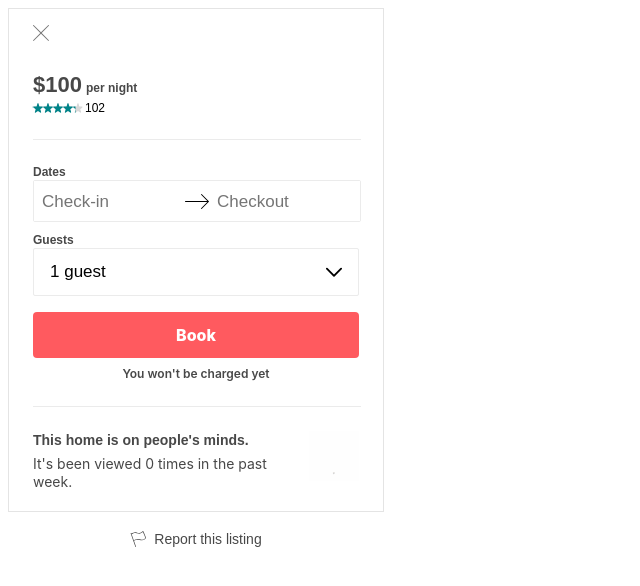
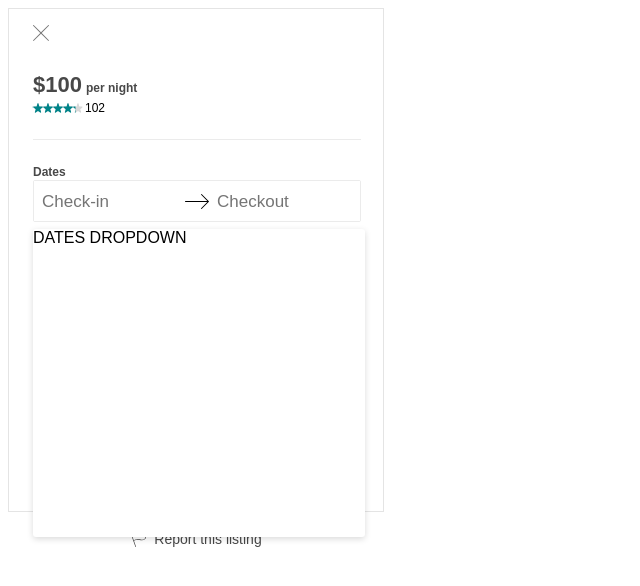
Before and after one commit to sky-bnb/component-booking-gi, a React app: page / in a window 1280 px wide. Shown: the top 586 px of the page, without its empty margins (0-640 px from the left). Built offline with nearby package versions, Linux system fonts and the light colour scheme.

Commit message:
adds blank DatesDropdown

```diff
--- a/src/components/Booking.jsx
+++ b/src/components/Booking.jsx
@@ -37,7 +37,7 @@ class Booking extends React.Component {
       numReviews: 102,
       numViews: 0,
       rating: 4.3,
-      isCheckinOpen: false,
+      isCheckinOpen: true,
       isCheckoutOpen: false,
       isGuestsOpen: false,
       numAdults: 0,
@@ -71,7 +71,7 @@ class Booking extends React.Component {
 
   render() {
     const {
-      numReviews, rating, isCheckinOpen, isGuestsOpen, numAdults, numChildren, numInfants, numViews,
+      numReviews, rating, isCheckinOpen, isCheckoutOpen, isGuestsOpen, numAdults, numChildren, numInfants, numViews,
     } = this.state;
 
     return (
@@ -80,7 +80,7 @@ class Booking extends React.Component {
         <Price />
         <Reviews numReviews={numReviews} rating={rating} />
         <StyledBreak />
-        <Dates isCheckinOpen={isCheckinOpen} />
+        <Dates isCheckinOpen={isCheckinOpen} isCheckoutOpen={isCheckoutOpen} />
         <Guests
           isOpen={isGuestsOpen}
           toggle={this.toggleGuestsDropdown}
--- a/src/components/Dates.jsx
+++ b/src/components/Dates.jsx
@@ -1,5 +1,6 @@
 import React from 'react';
 import styled from 'styled-components';
+import DatesDropdown from './DatesDropdown.jsx';
 
 const StyledDates = styled.div`
   display: flex;
@@ -74,7 +75,10 @@ const StyledDateInput = styled.input`
   padding: 1px;
 `;
 
-const Dates = () => (
+const Dates = (props) => {
+  const { isCheckinOpen, isCheckoutOpen } = props;
+
+  return (
     <StyledDates>
       <StyledDateLabel>Dates</StyledDateLabel>
       <StyledDatesBox>
@@ -90,7 +94,9 @@ const Dates = () => (
           <StyledDateInput placeholder="Checkout" />
         </StyledDateField>
       </StyledDatesBox>
+      {isCheckinOpen || isCheckoutOpen ? <DatesDropdown isCheckinOpen={isCheckinOpen} isCheckoutOpen={isCheckoutOpen} /> : null}
     </StyledDates>
   );
+};
 
 export default Dates;
--- a/src/components/DatesDropdown.jsx
+++ b/src/components/DatesDropdown.jsx
@@ -1,8 +1,19 @@
 import React from 'react';
 import styled from 'styled-components';
 
+const StyledDatesDropdown = styled.div`
+  width: 332px;
+  height: 308px;
+  margin-top: 65px;
+  background-color: rgb(255, 255, 255);
+  border-radius: 3px;
+  box-shadow: rgba(0, 0, 0, 0.15) 0px 2px 6px;
+  position: absolute;
+  z-index: 2;
+`;
+
 const DatesDropdown = (props) => (
-  <div>DATES DROPDOWN</div>
+  <StyledDatesDropdown>DATES DROPDOWN</StyledDatesDropdown>
 );
 
 export default DatesDropdown;
```
Lines whose indentation alone changed are shown as unchanged.
